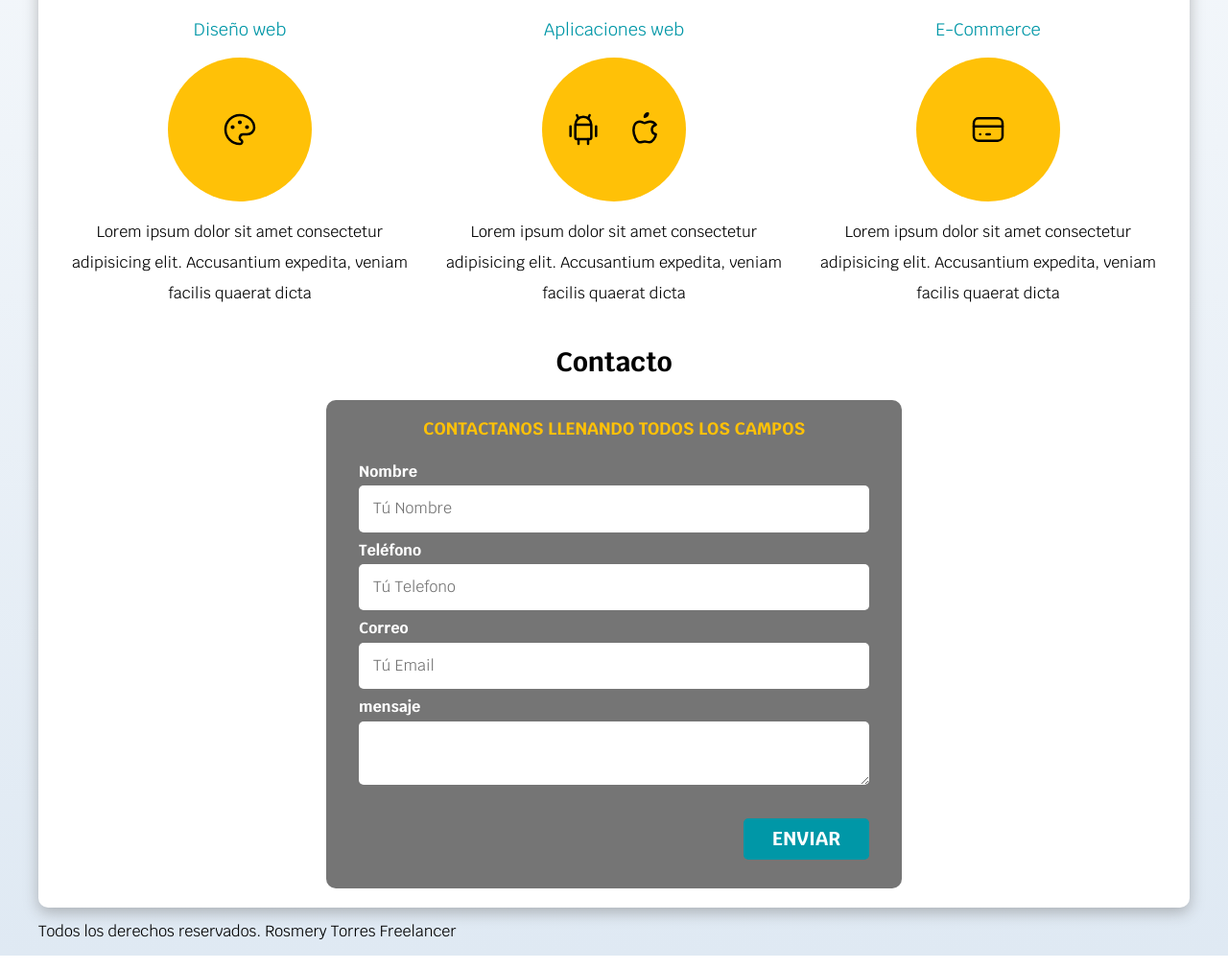
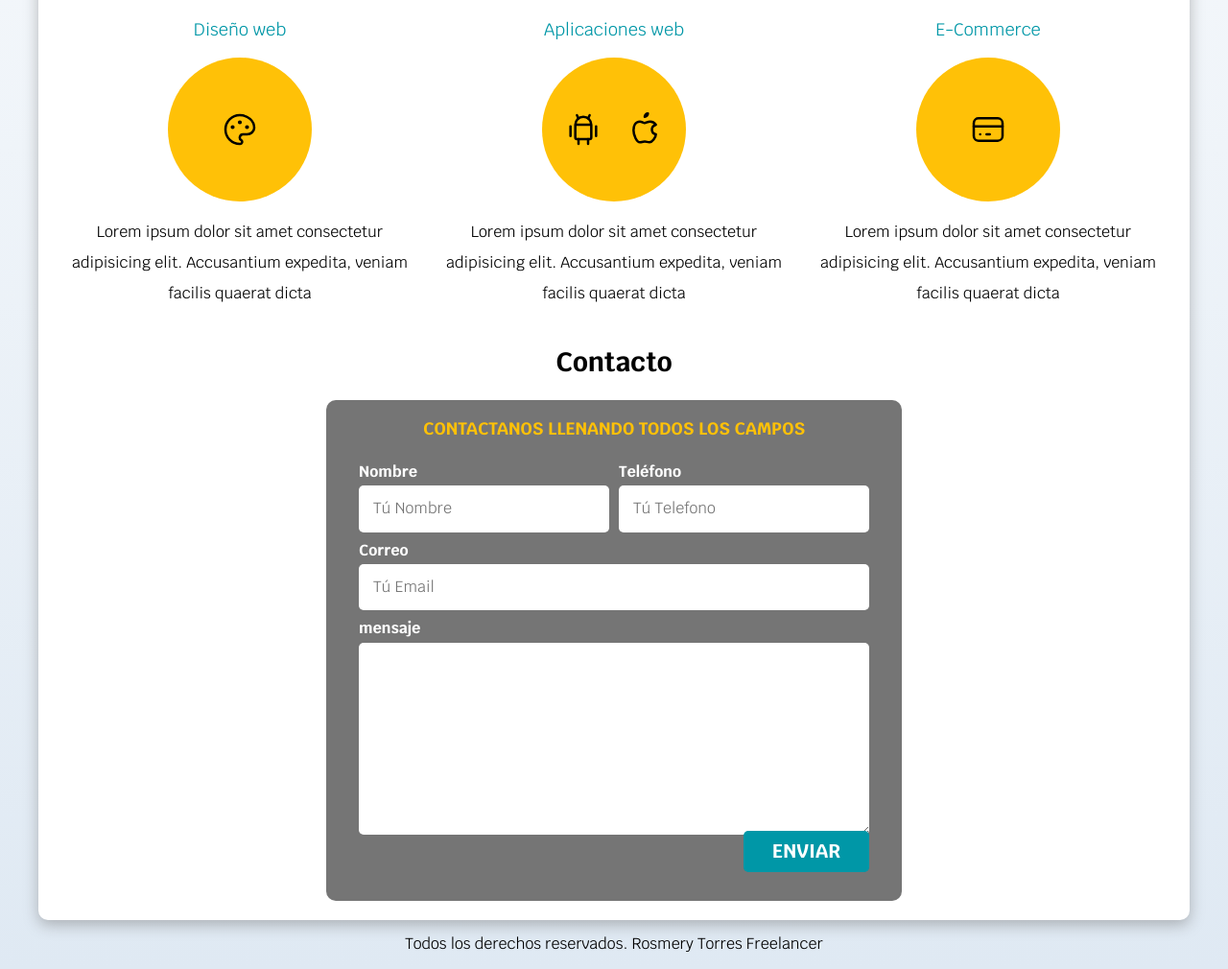
Before and after one commit to Rosmerytp/Free-Design, a plain HTML site: page index.html in a window 1280 px wide. Shown: the part 703-1713 px from the top of the page at 96% size. Drawn offline with Linux system fonts and the light colour scheme.

Commit message:
actualizacion

```diff
--- a/css/style.css
+++ b/css/style.css
@@ -239,8 +239,17 @@ h1,h2,h3{
     color: var(--primario);
 }
 
-.contenedor__campos{
-
+@media screen and (min-width: 768px) {
+    .contenedor__campos{
+        display: grid;
+        grid-template-columns: repeat(2, 1fr);
+        grid-template-rows: auto auto 20rem;
+        column-gap: 1rem;
+    }
+    .campo:nth-child(3),
+    .campo:nth-child(4){
+        grid-column: 1 / 3;
+    }
 }
 
 .campo{
@@ -254,6 +263,15 @@ h1,h2,h3{
     display: block;
 }
 
+.campo textarea{
+    height: 20rem;
+
+}
+
+/* .campo input[type="text"],
+   .campo input [type="cel"]{   selector de atributos otra forma de darle estilos
+    background: red;
+} */
 .input__text{
     width: 100%;
     border: none;
@@ -261,7 +279,7 @@ h1,h2,h3{
     border-radius: .5rem;
 }
 
-/* .campo input[type="text"],
-   .campo input [type="cel"]{   selector de atributos otra forma de darle estilos
-    background: red;
-} */
+/** Footer **/
+.footer{
+    text-align: center;
+}
--- a/index.html
+++ b/index.html
@@ -152,7 +152,7 @@
         </section>
     </main>
 
-    <footer class="contenedor">
+    <footer class="contenedor footer">
         <p>Todos los derechos reservados. Rosmery Torres Freelancer</p>
     </footer>
 
```
